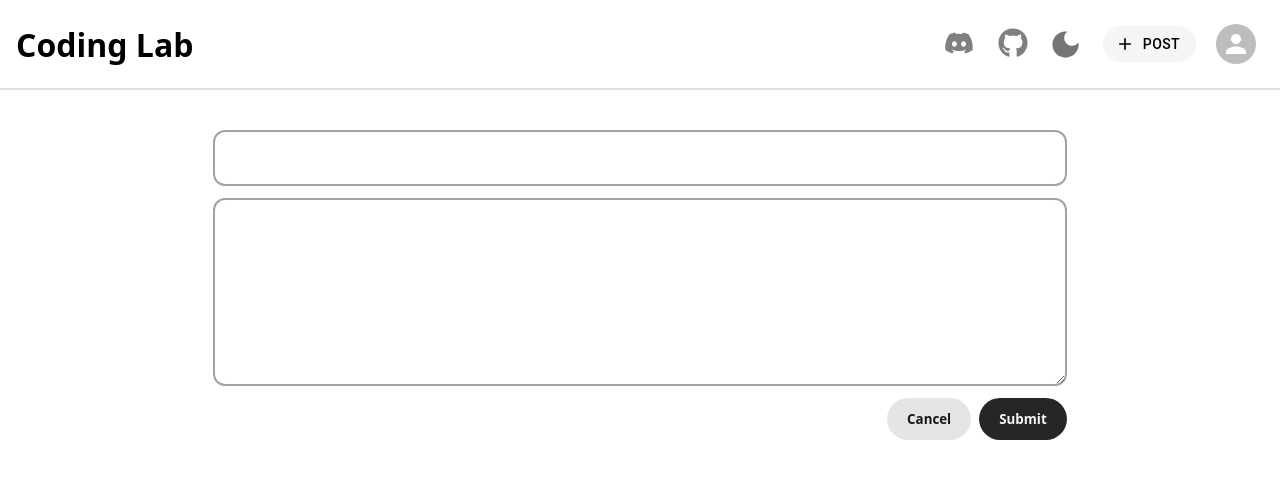
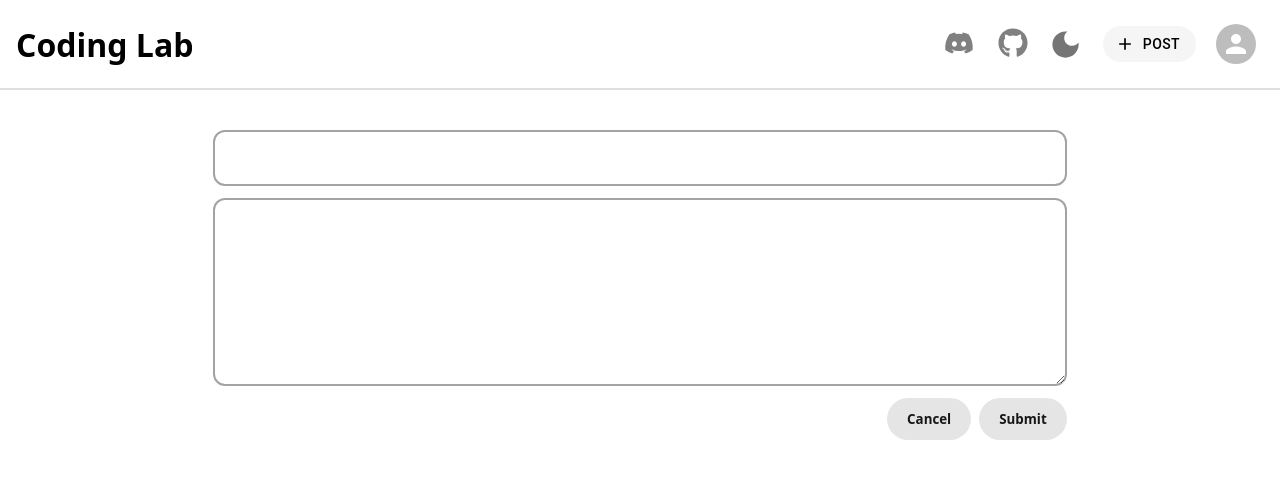
Before and after one commit to abiriadev/coding-lab, a React (Vite) app in the folder apps/frontend/: page /new in a window 1280 px wide. Shown: the top 478 px of the page. Built offline with nearby package versions, Linux system fonts and the light colour scheme; what pocketbase would draw is missing.

Commit message:
fix: do not concat classname manually

```diff
--- a/apps/frontend/src/components/FlatButton.tsx
+++ b/apps/frontend/src/components/FlatButton.tsx
@@ -2,28 +2,18 @@ import { ReactNode } from 'react'
 
 export interface FlatButtonProps {
 	children?: ReactNode
-	color?: string
-	bg?: string
-	hover?: string
-	active?: string
+	className?: string
 	onClick?: () => void
 }
 
 export const FlatButton = ({
 	children,
-	color,
-	bg,
-	hover,
-	active,
 	onClick,
+	className,
 }: FlatButtonProps) => {
 	return (
 		<button
-			className={`rounded-full border-0 px-5 py-3 font-bold ${color ?? 'text-neutral-900'} ${
-				bg ?? 'bg-neutral-200 '
-			} hover:${hover ?? 'bg-neutral-300 '} active:${
-				active ?? 'bg-neutral-400 '
-			}`}
+			className={`rounded-full border-0 px-5 py-3 font-bold text-neutral-900 bg-neutral-200 hover:bg-neutral-300 active:bg-neutral-400 ${className}`}
 			onClick={onClick}
 		>
 			{children}
```
